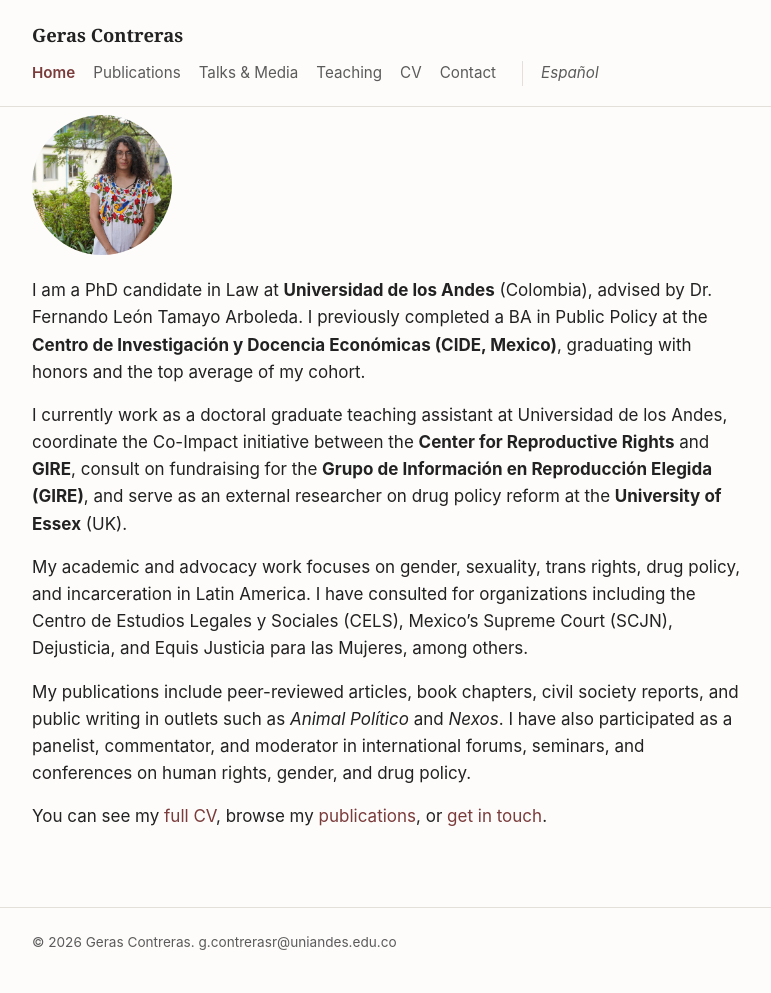
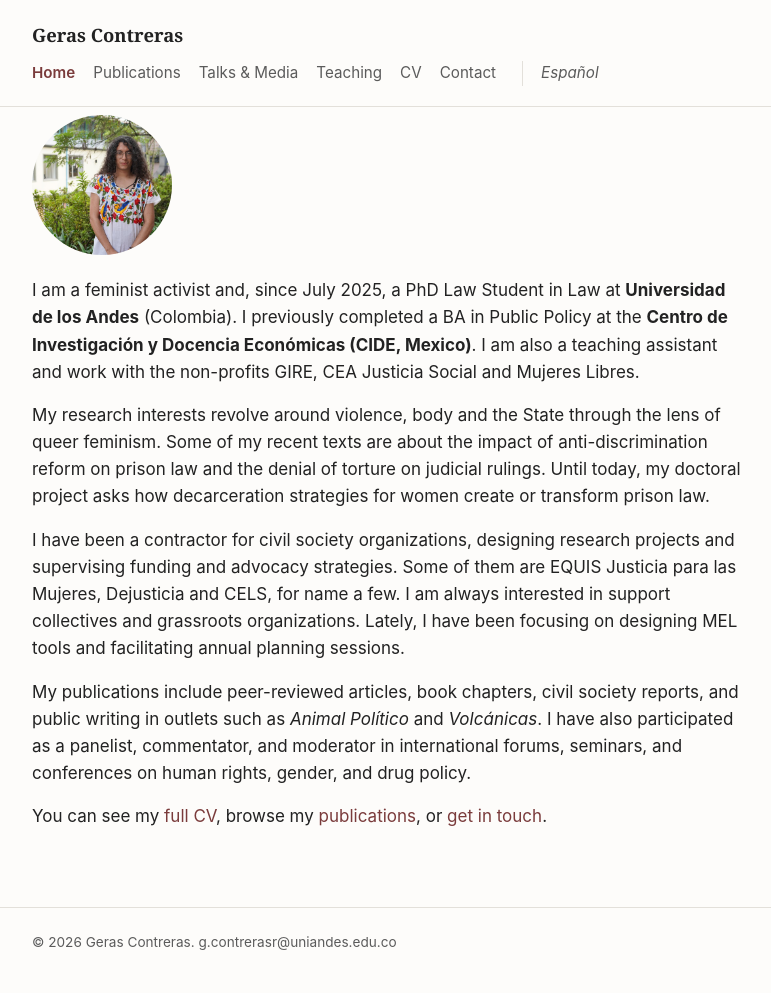
Before and after one commit to geras-cr/geras-cr.github.io, a Jekyll site: the page built from en/index.md, in a window 1280 px wide. Shown: the whole page, without its empty margins (252-1023 px from the left). Built offline with Jekyll 4.4.1, drawn with Linux system fonts in a browser that asks for light colours.

Commit message:
Update index.md

```diff
--- a/en/index.md
+++ b/en/index.md
@@ -8,12 +8,12 @@ alt_url: /
 
 <img src="{{ '/assets/images/headshot.jpeg' | relative_url }}" alt="Gerardo Contreras Ruvalcaba" class="headshot">
 
-I am a PhD candidate in Law at **Universidad de los Andes** (Colombia), advised by Dr. Fernando León Tamayo Arboleda. I previously completed a BA in Public Policy at the **Centro de Investigación y Docencia Económicas (CIDE, Mexico)**, graduating with honors and the top average of my cohort.
+I am a feminist activist and, since July 2025, a PhD Law Student in Law at **Universidad de los Andes** (Colombia). I previously completed a BA in Public Policy at the **Centro de Investigación y Docencia Económicas (CIDE, Mexico)**. I am also a teaching assistant and work with the non-profits GIRE, CEA Justicia Social and Mujeres Libres.
 
-I currently work as a doctoral graduate teaching assistant at Universidad de los Andes, coordinate the Co-Impact initiative between the **Center for Reproductive Rights** and **GIRE**, consult on fundraising for the **Grupo de Información en Reproducción Elegida (GIRE)**, and serve as an external researcher on drug policy reform at the **University of Essex** (UK).
+My research interests revolve around violence, body and the State through the lens of queer feminism. Some of my recent texts are about the impact of anti-discrimination reform on prison law and the denial of torture on judicial rulings. Until today, my doctoral project asks how decarceration strategies for women create or transform prison law.
 
-My academic and advocacy work focuses on gender, sexuality, trans rights, drug policy, and incarceration in Latin America. I have consulted for organizations including the Centro de Estudios Legales y Sociales (CELS), Mexico's Supreme Court (SCJN), Dejusticia, and Equis Justicia para las Mujeres, among others.
+I have been a contractor for civil society organizations, designing research projects and supervising funding and advocacy strategies. Some of them are EQUIS Justicia para las Mujeres, Dejusticia and CELS, for name a few. I am always interested in support collectives and grassroots organizations. Lately, I have been focusing on designing MEL tools and facilitating annual planning sessions.
 
-My publications include peer-reviewed articles, book chapters, civil society reports, and public writing in outlets such as *Animal Político* and *Nexos*. I have also participated as a panelist, commentator, and moderator in international forums, seminars, and conferences on human rights, gender, and drug policy.
+My publications include peer-reviewed articles, book chapters, civil society reports, and public writing in outlets such as *Animal Político* and *Volcánicas*. I have also participated as a panelist, commentator, and moderator in international forums, seminars, and conferences on human rights, gender, and drug policy.
 
 You can see my [full CV](/en/cv/), browse my [publications](/en/publications/), or [get in touch](/en/contact/).
```
